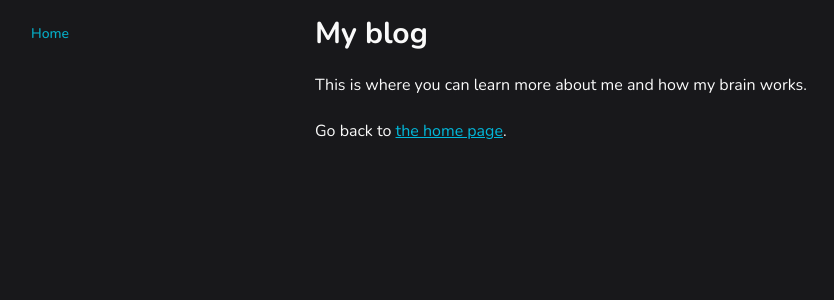
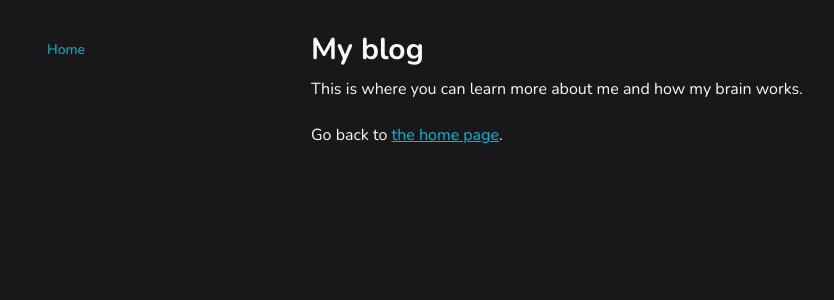
Before and after one commit to vitorwlima/vitorwlima-site, a Next.js app: page /blog in a window 1280 px wide. Shown: the top 300 px of the page, without its empty margins (1-835 px from the left). Built offline with nearby package versions, Linux system fonts and the light colour scheme.

Commit message:
markdown and ui fixes

```diff
--- a/app/blog/components/post.tsx
+++ b/app/blog/components/post.tsx
@@ -2,11 +2,11 @@ import Markdown from "react-markdown";
 
 export const Post = ({ markdown }: { markdown: string }) => {
   return (
-    <article className="p-4 max-w-5xl mx-auto w-full">
+    <article className="p-8 max-w-5xl mx-auto w-full">
       <Markdown
         components={{
           h1: ({ children }) => (
-            <h1 className="mb-5 text-3xl font-bold">{children}</h1>
+            <h1 className="mb-2 text-3xl font-bold">{children}</h1>
           ),
           h2: ({ children }) => (
             <h2 className="mb-4 text-2xl font-bold">{children}</h2>
--- a/app/blog/layout.tsx
+++ b/app/blog/layout.tsx
@@ -12,7 +12,7 @@ const BlogLayout = async ({ children }: { children: React.ReactNode }) => {
 
   return (
     <main className="flex relative">
-      <aside className="max-w-[300px] w-full p-4 flex flex-col gap-2 sticky h-fit top-0">
+      <aside className="max-w-[280px] w-full p-8 flex flex-col gap-1 sticky h-fit top-0">
         {[{ slug: "", title: "Home", date: "" }, ...posts].map((post) => {
           return <PostLink key={post.slug} post={post} />;
         })}
```
